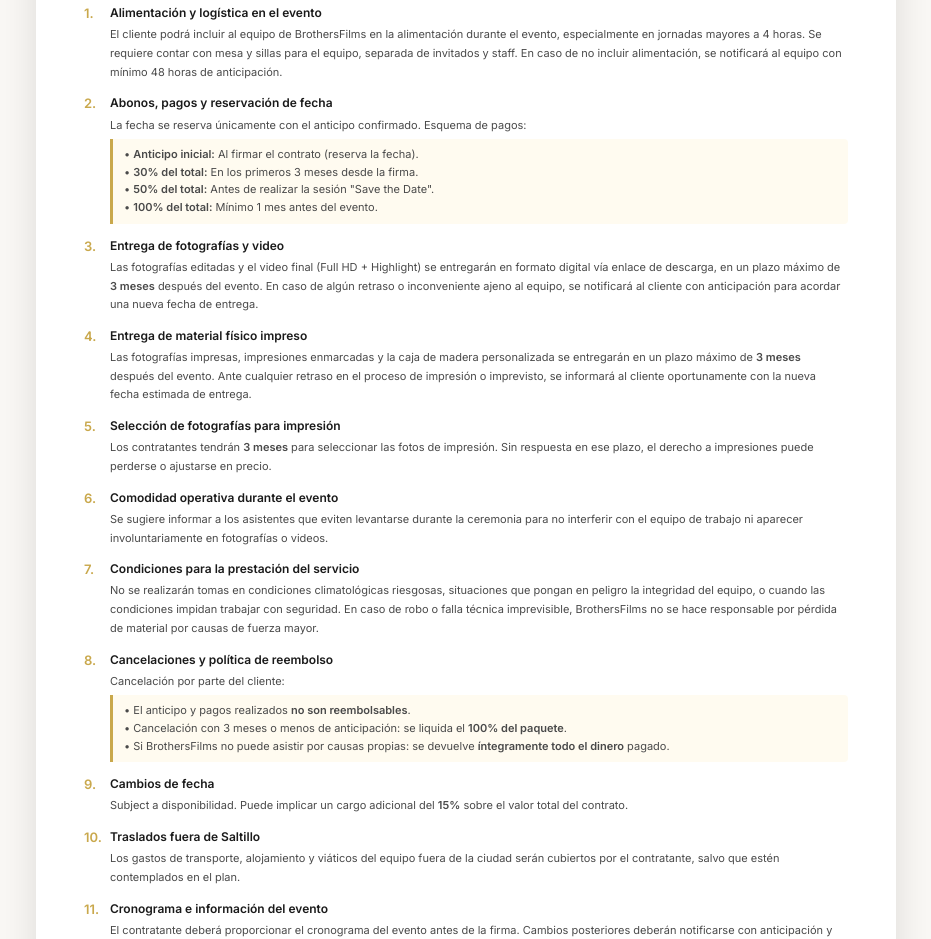
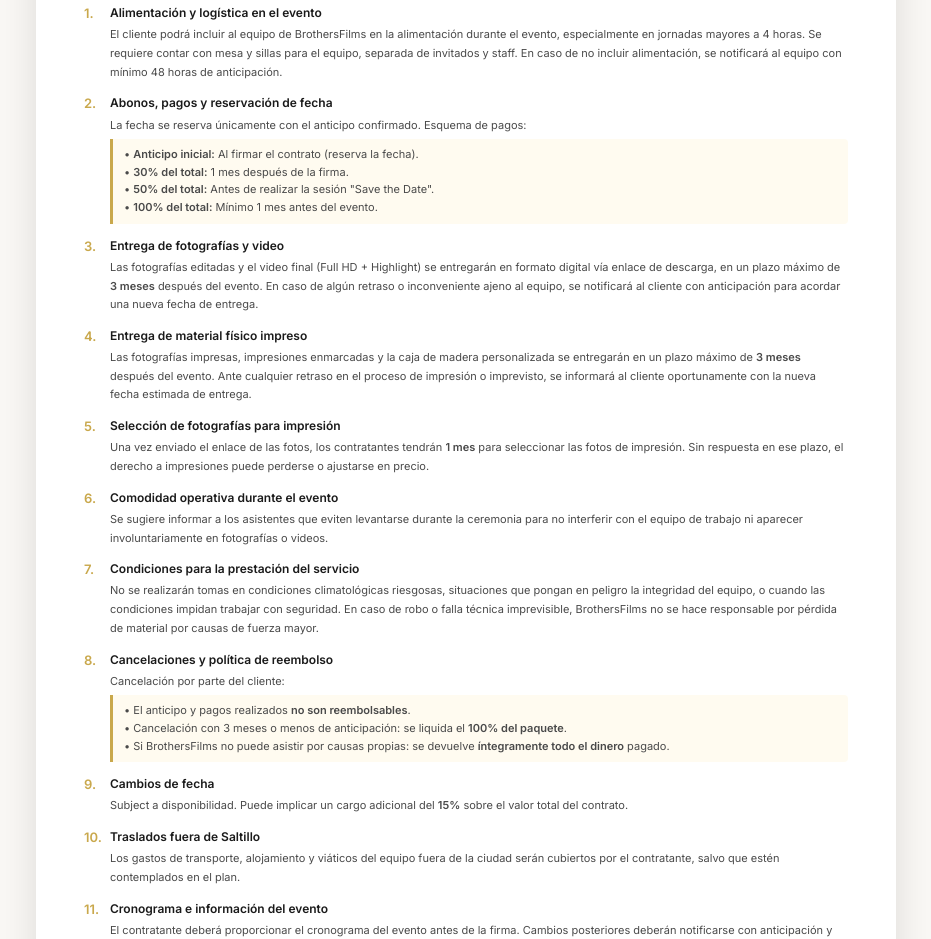
Before and after one commit to DavidVerastegui/BrothersFilms, a plain HTML site: page index.html in a window 1280 px wide. Shown: the part 1429-2368 px from the top of the page, without its empty margins (174-1105 px from the left). Drawn offline with nearby package versions, Linux system fonts and the light colour scheme.

Commit message:
Update payment and photo selection terms

```diff
--- a/index.html
+++ b/index.html
@@ -1033,7 +1033,7 @@
             <div class="clause-title">Abonos, pagos y reservación de fecha</div>
             <div class="clause-text">La fecha se reserva únicamente con el anticipo confirmado. Esquema de pagos:</div>
             <div class="clause-hi">• <strong>Anticipo inicial:</strong> Al firmar el contrato (reserva la fecha).<br>•
-              <strong>30% del total:</strong> En los primeros 3 meses desde la firma.<br>• <strong>50% del
+              <strong>30% del total:</strong> 1 mes después de la firma.<br>• <strong>50% del
                 total:</strong> Antes de realizar la sesión "Save the Date".<br>• <strong>100% del total:</strong>
               Mínimo 1 mes antes del evento.
             </div>
@@ -1054,7 +1054,8 @@
           </li>
           <li class="clause-item">
             <div class="clause-title">Selección de fotografías para impresión</div>
-            <div class="clause-text">Los contratantes tendrán <strong>3 meses</strong> para seleccionar las fotos de
+            <div class="clause-text">Una vez enviado el enlace de las fotos, los contratantes tendrán <strong>1
+                mes</strong> para seleccionar las fotos de
               impresión. Sin respuesta en ese plazo, el derecho a impresiones puede perderse o ajustarse en precio.
             </div>
           </li>
```
